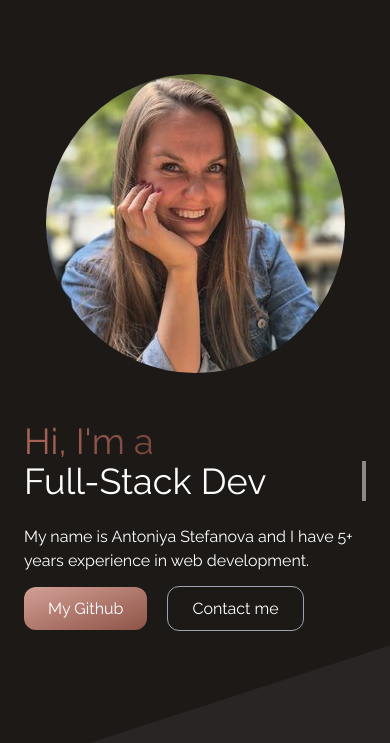
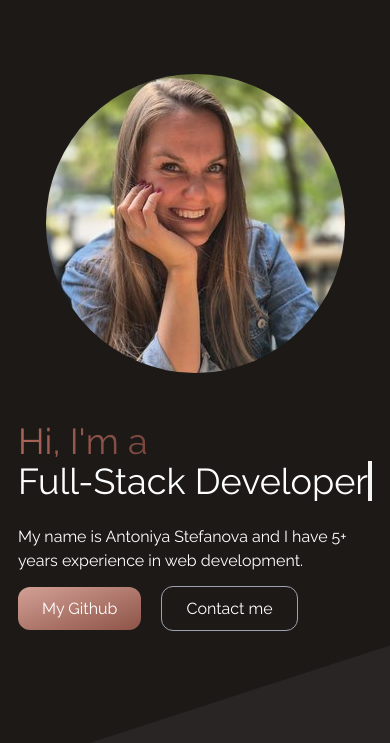
Before and after one commit to antoniyadev/antoniyadev.github.io, a website: page index.html in a window 390 px wide. Shown: the part 74-817 px from the top of the page. Drawn offline with nearby package versions, Linux system fonts and the light colour scheme.

Commit message:
fix animation typing

```diff
--- a/index.html
+++ b/index.html
@@ -84,15 +84,16 @@
                 <img src="/img/hero.jpg" alt="hero image" class="object-cover mx-auto rounded-full h-300 w-300" />
             </div>
             <div class="p-6 dark:text-white text-stone-800">
-                <h1 class="text-4xl sm:text-xl lg:text-6xl">
+                <div class="text-4xl sm:text-xl lg:text-6xl">
                     <span class="primary-color">Hi, I'm a</span>
                     <div
-                        class="pr-5 overflow-hidden border-r-4 animate-typing whitespace-nowrap border-r-black dark:border-r-stone-100">
-                        Full-Stack Dev</div>
-                </h1>
-                <div class="flex flex-col">
+                        class="w-[max-content] overflow-hidden border-r-4 animate-typing whitespace-nowrap border-r-black dark:border-r-stone-100">
+                        Full-Stack Developer</div>
+                </div>
+
                 <p class="my-6 sm:text-lg lg:text-xl animate-moveInLeft">
                     My name is Antoniya Stefanova and I have 5+ years experience in web development.</p>
+
                 <div class=" animate-moveInBottom">
                     <a href="https://github.com/antoniyadev" target="_blank"
                         class="px-6 py-3 mr-4 text-white border-gray-400 rounded-xl bg-gradient-to-br from-contessa-400 to-contessa-700 hover:bg-none hover:border">
@@ -101,7 +102,7 @@
                         class="px-6 py-3 mr-4 border border-gray-400 rounded-xl hover:bg-gradient-to-br from-contessa-400 to-contessa-700 hover:border-none">Contact
                         me</a>
                 </div>
-                </div>
+
             </div>
         </section>
 
--- a/tailwind.config.js
+++ b/tailwind.config.js
@@ -60,7 +60,7 @@
         },
       },
       animation: {
-        typing: "typing 1s steps(50) infinite alternate, blink .7s infinite",
+        typing: "typing 2s steps(10), blink .5s step-end infinite",
         moveInLeft: "moveInLeft 2s ease-in .5s",
         moveInBottom: "moveInBottom .5s ease-out",
       },
```
Also changed, not shown: output.css. Lines whose indentation alone changed are shown as unchanged.
